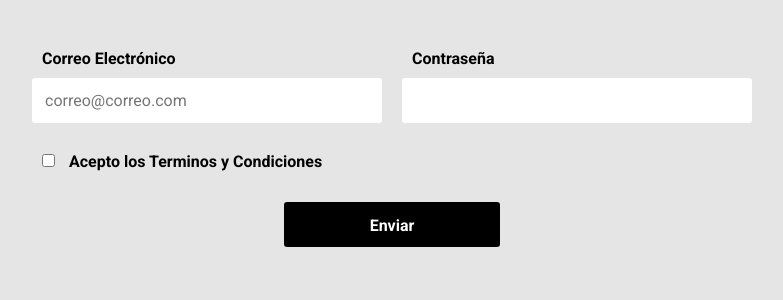
After one commit to emilio268/avancemal, a Flask app: template app/views/templates/validarusuario/validar.html in a window 1280 px wide. The commit adds this page. Shown: the top 300 px of the page, without its empty margins (248-1031 px from the left). Run offline with Flask 3, Linux system fonts and the light colour scheme; the template is opened without the code that fills it, so the values that code supplies are empty; parts of the project's set-up code (start-up, migrations or seed data) failed here and were passed over; some libraries are stand-ins or nearby versions.

Commit message:
actualizacion

```diff
--- /dev/null
+++ b/app/views/templates/validarusuario/style.css
@@ -0,0 +1,165 @@
+* {
+	box-sizing: border-box;
+}
+
+body {
+	font-family: 'Roboto', sans-serif;
+	background: #E5E5E5;
+}
+
+main {
+	max-width: 800px;
+	width: 90%;
+	margin: auto;
+	padding: 40px;
+}
+
+.formulario {
+	display: grid;
+	grid-template-columns: 1fr 1fr;
+	gap: 20px;
+}
+
+.formulario__label {
+	display: block;
+	font-weight: 700;
+	padding: 10px;
+	cursor: pointer;
+}
+
+.formulario__grupo-input {
+	position: relative;
+}
+
+.formulario__input {
+	width: 100%;
+	background: #fff;
+	border: 3px solid transparent;
+	border-radius: 3px;
+	height: 45px;
+	line-height: 45px;
+	padding: 0 40px 0 10px;
+	transition: .3s ease all;
+}
+
+.formulario__input:focus {
+	border: 3px solid #0075FF;
+	outline: none;
+	box-shadow: 3px 0px 30px rgba(163,163,163, 0.4);
+}
+
+.formulario__input-error {
+	font-size: 12px;
+	margin-bottom: 0;
+	display: none;
+}
+
+.formulario__input-error-activo {
+	display: block;
+}
+
+.formulario__validacion-estado {
+	position: absolute;
+	right: 10px;
+	bottom: 15px;
+	z-index: 100;
+	font-size: 16px;
+	opacity: 0;
+}
+
+.formulario__checkbox {
+	margin-right: 10px;
+}
+
+.formulario__grupo-terminos,
+.formulario__mensaje,
+.formulario__grupo-btn-enviar {
+	grid-column: span 2;
+}
+
+.formulario__mensaje {
+	height: 45px;
+	line-height: 45px;
+	background: #F66060;
+	padding: 0 15px;
+	border-radius: 3px;
+	display: none;
+}
+
+.formulario__mensaje-activo {
+	display: block;
+}
+
+.formulario__mensaje p {
+	margin: 0;
+}
+
+.formulario__grupo-btn-enviar {
+	display: flex;
+	flex-direction: column;
+	align-items: center;
+}
+
+.formulario__btn {
+	height: 45px;
+	line-height: 45px;
+	width: 30%;
+	background: #000;
+	color: #fff;
+	font-weight: bold;
+	border: none;
+	border-radius: 3px;
+	cursor: pointer;
+	transition: .1s ease all;
+}
+
+.formulario__btn:hover {
+	box-shadow: 3px 0px 30px rgba(163,163,163, 1);
+}
+
+.formulario__mensaje-exito {
+	font-size: 14px;
+	color: #119200;
+	display: none;
+}
+
+.formulario__mensaje-exito-activo {
+	display: block;
+}
+
+/* ----- -----  Estilos para Validacion ----- ----- */
+.formulario__grupo-correcto .formulario__validacion-estado {
+	color: #1ed12d;
+	opacity: 1;
+}
+
+.formulario__grupo-incorrecto .formulario__label {
+	color: #bb2929;
+}
+
+.formulario__grupo-incorrecto .formulario__validacion-estado {
+	color: #bb2929;
+	opacity: 1;
+}
+
+.formulario__grupo-incorrecto .formulario__input {
+	border: 3px solid #bb2929;
+}
+
+
+/* ----- -----  Mediaqueries ----- ----- */
+@media screen and (max-width: 800px) {
+	.formulario {
+		grid-template-columns: 1fr;
+	}
+
+	.formulario__grupo-terminos,
+	.formulario__mensaje,
+	.formulario__grupo-btn-enviar {
+		grid-column: 1;
+	}
+
+	.formulario__btn {
+		width: 100%;
+	}
+}
--- /dev/null
+++ b/app/views/templates/validarusuario/validar.html
@@ -0,0 +1,62 @@
+<!DOCTYPE html>
+<html lang="en">
+<head>
+	<meta charset="UTF-8">
+	<meta name="viewport" content="width=device-width, initial-scale=1.0">
+	<title>Validación de Formulario con Javascript</title>
+	<link rel="stylesheet" href="https://necolas.github.io/normalize.css/8.0.1/normalize.css">
+	<link href="https://fonts.googleapis.com/css2?family=Roboto:wght@400;700&display=swap" rel="stylesheet">
+	<link rel="stylesheet" href="../validarusuario/style.css">
+</head>
+<body>
+	<main>
+		<form action="" class="formulario" id="formulario">
+
+
+
+			<!-- Grupo: Correo Electronico -->
+			<div class="formulario__grupo" id="grupo__correo">
+				<label for="correo" class="formulario__label">Correo Electrónico</label>
+				<div class="formulario__grupo-input">
+					<input type="email" class="formulario__input" name="correo" id="correo" placeholder="correo@correo.com">
+					<i class="formulario__validacion-estado fas fa-times-circle"></i>
+				</div>
+				<p class="formulario__input-error">El correo solo puede contener letras, numeros, puntos, guiones y guion bajo.</p>
+			</div>
+
+
+			<!-- Grupo: Contraseña -->
+			<div class="formulario__grupo" id="grupo__password">
+				<label for="password" class="formulario__label">Contraseña</label>
+				<div class="formulario__grupo-input">
+					<input type="password" class="formulario__input" name="password" id="password">
+					<i class="formulario__validacion-estado fas fa-times-circle"></i>
+				</div>
+				<p class="formulario__input-error">La contraseña debe tener como maximo 8 digitos y por lo menos una mayuscula, minuscula y caracter especial</p>
+			</div>
+
+
+
+			<!-- Grupo: Terminos y Condiciones -->
+			<div class="formulario__grupo" id="grupo__terminos">
+				<label class="formulario__label">
+					<input class="formulario__checkbox" type="checkbox" name="terminos" id="terminos">
+					Acepto los Terminos y Condiciones
+				</label>
+			</div>
+
+			<div class="formulario__mensaje" id="formulario__mensaje">
+				<p><i class="fas fa-exclamation-triangle"></i> <b>Error:</b> Por favor rellena el formulario correctamente. </p>
+			</div>
+
+			<div class="formulario__grupo formulario__grupo-btn-enviar">
+				<button type="submit" class="formulario__btn">Enviar</button>
+				<p class="formulario__mensaje-exito" id="formulario__mensaje-exito">Formulario enviado exitosamente!</p>
+			</div>
+		</form>
+	</main>
+
+	<script src="../validarusuario/validar.js"></script>
+	<script src="https://kit.fontawesome.com/2c36e9b7b1.js" crossorigin="anonymous"></script>
+</body>
+</html>
--- /dev/null
+++ b/app/views/templates/validarusuario/validar.js
@@ -0,0 +1,72 @@
+const formulario = document.getElementById('formulario');
+const inputs = document.querySelectorAll('#formulario input');
+
+const expresiones = {
+    correo: /^[a-zA-Z0-9_.+-]+@[a-zA-Z0-9-]+\.[a-zA-Z0-9-.]+$/,
+	password: /^(?=.*[a-z])(?=.*[A-Z])(?=.*[!@#$%^&*])[A-Za-z\d!@#$%^&*]{8,}$/, // 4 a 12 digitos.
+}
+
+const campos = {
+	correo: false,
+    password: false,
+}
+
+const validarFormulario = (e) => {
+	switch (e.target.name) {
+
+		case "correo":
+			validarCampo(expresiones.correo, e.target, 'correo');
+		break;
+
+		case "password":
+			validarCampo(expresiones.password, e.target, 'password');
+			validarPassword2();
+		break;
+
+	}
+}
+
+const validarCampo = (expresion, input, campo) => {
+	if(expresion.test(input.value)){
+		document.getElementById(`grupo__${campo}`).classList.remove('formulario__grupo-incorrecto');
+		document.getElementById(`grupo__${campo}`).classList.add('formulario__grupo-correcto');
+		document.querySelector(`#grupo__${campo} i`).classList.add('fa-check-circle');
+		document.querySelector(`#grupo__${campo} i`).classList.remove('fa-times-circle');
+		document.querySelector(`#grupo__${campo} .formulario__input-error`).classList.remove('formulario__input-error-activo');
+		campos[campo] = true;
+	} else {
+		document.getElementById(`grupo__${campo}`).classList.add('formulario__grupo-incorrecto');
+		document.getElementById(`grupo__${campo}`).classList.remove('formulario__grupo-correcto');
+		document.querySelector(`#grupo__${campo} i`).classList.add('fa-times-circle');
+		document.querySelector(`#grupo__${campo} i`).classList.remove('fa-check-circle');
+		document.querySelector(`#grupo__${campo} .formulario__input-error`).classList.add('formulario__input-error-activo');
+		campos[campo] = false;
+	}
+}
+
+
+
+inputs.forEach((input) => {
+	input.addEventListener('keyup', validarFormulario);
+	input.addEventListener('blur', validarFormulario);
+});
+
+formulario.addEventListener('submit', (e) => {
+	e.preventDefault();
+
+	const terminos = document.getElementById('terminos');
+	if(campos.usuario && campos.nombre && campos.password && campos.correo && campos.telefono && terminos.checked ){
+		formulario.reset();
+
+		document.getElementById('formulario__mensaje-exito').classList.add('formulario__mensaje-exito-activo');
+		setTimeout(() => {
+			document.getElementById('formulario__mensaje-exito').classList.remove('formulario__mensaje-exito-activo');
+		}, 5000);
+
+		document.querySelectorAll('.formulario__grupo-correcto').forEach((icono) => {
+			icono.classList.remove('formulario__grupo-correcto');
+		});
+	} else {
+		document.getElementById('formulario__mensaje').classList.add('formulario__mensaje-activo');
+	}
+});
```
Also changed, not shown: app/views/static/css/stylelogin.css (+6 -4 lines).
